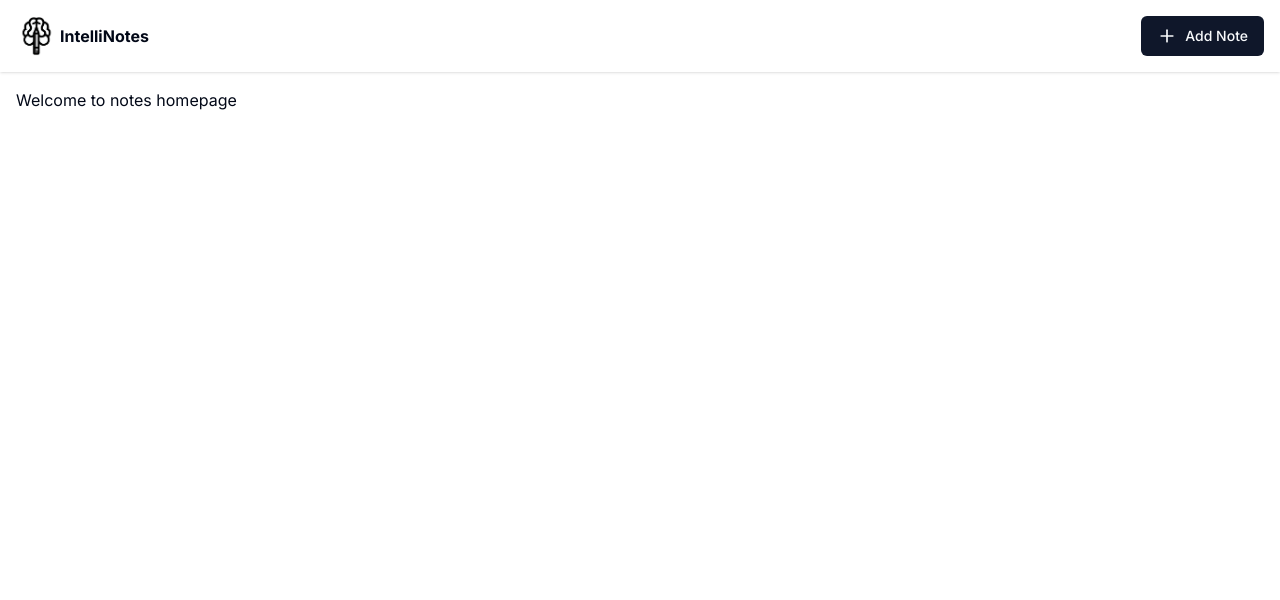
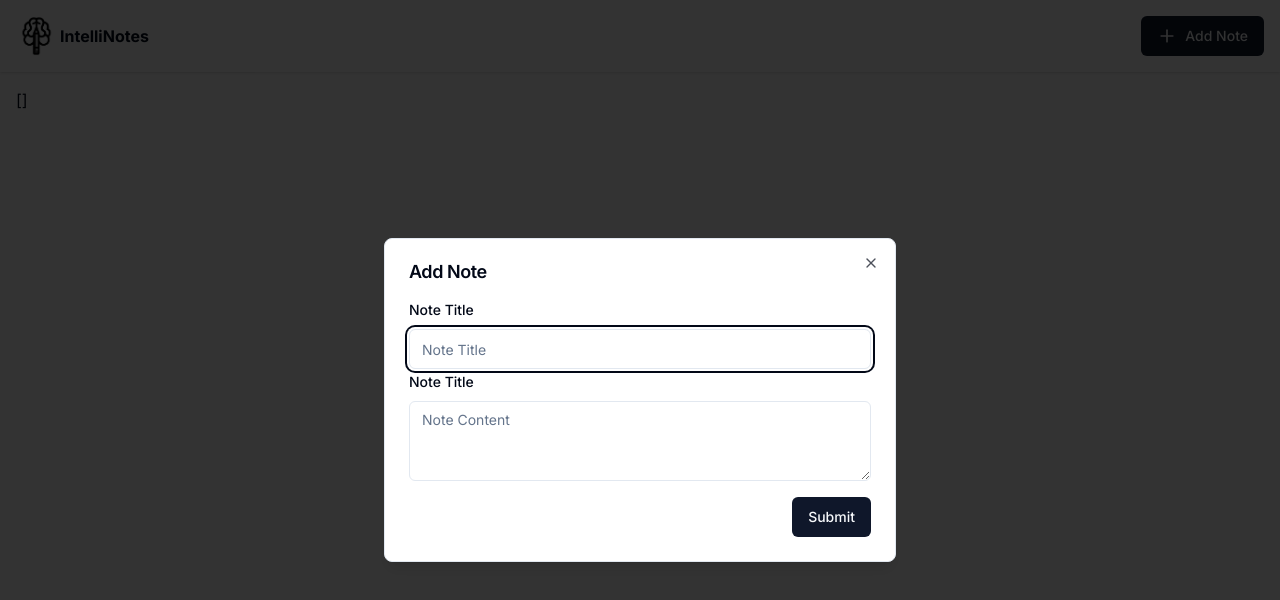
Before and after one commit to akashchandrakar007/ai-note-app, a Next.js app: page /notes in a window 1280 px wide. Both pictures are taken after a click on the button "Add Note". Shown: the top 600 px of the page. Built offline with nearby package versions, Linux system fonts and the light colour scheme; no server answers; the database is empty.

Commit message:
Added prisma schema, add note dialog, BE for add note dialog

```diff
--- /dev/null
+++ b/src/app/api/notes/route.js
@@ -0,0 +1,31 @@
+import { createNoteSchema } from "@/lib/validation/note";
+import { auth } from "@clerk/nextjs";
+import prisma from "@/lib/db/prisma.js";
+
+export const POST = async (req) => {
+  try {
+    const body = await req.json();
+    const parseResult = createNoteSchema.safeParse(body);
+    if (!parseResult.success) {
+      console.error(parseResult.error);
+      return Response.json({ error: "Invalid Input" }, { status: 400 });
+    }
+
+    const { userId } = auth();
+
+    if (!userId) {
+      return Response.json({ error: "Unauthorized " }, { status: 401 });
+    }
+
+    const { title, content } = parseResult.data;
+
+    const note = await prisma.note.create({
+      data: { title, content, userId },
+    });
+
+    return Response.json({ note: note }, { status: 201 });
+  } catch (error) {
+    console.error({ error });
+    return Response.json({ error: "Internal Server Error" }, { status: 500 });
+  }
+};
--- a/src/app/notes/Navbar.js
+++ b/src/app/notes/Navbar.js
@@ -1,12 +1,23 @@
+"use client";
+
+import { useState } from "react";
 import Image from "next/image";
 import Link from "next/link";
 import logo from "@/assets/logo.png";
 import { UserButton } from "@clerk/nextjs";
 import { Button } from "@/components/ui/button";
 import { Plus } from "lucide-react";
+import AddNoteDialog from "@/components/AddNoteDialog";
 
 const Navbar = () => {
+  const [showAddNoteDialog, setShowAddNoteDialog] = useState(false);
+
+  const handleShowAddNoteDialog = () => {
+    setShowAddNoteDialog((prev) => !prev);
+  };
+
   return (
+    <>
       <div className="p-4 shadow">
         <div className="m-auto flex max-w-7xl flex-wrap items-center justify-between gap-3">
           <Link href="/notes" className="flex items-center gap-1">
@@ -25,13 +36,18 @@ const Navbar = () => {
                 },
               }}
             />
-          <Button>
+            <Button onClick={handleShowAddNoteDialog}>
               <Plus size={20} className="mr-2" />
               Add Note
             </Button>
           </div>
         </div>
       </div>
+      <AddNoteDialog
+        open={showAddNoteDialog}
+        setOpen={handleShowAddNoteDialog}
+      />
+    </>
   );
 };
 
--- a/src/app/notes/page.js
+++ b/src/app/notes/page.js
@@ -1,5 +1,10 @@
-const NotesPage = () => {
-  return <div>Welcome to notes homepage</div>;
+import { auth } from "@clerk/nextjs";
+import prisma from "@/lib/db/prisma.js";
+
+const NotesPage = async () => {
+  const { userId } = auth();
+  const allNotes = await prisma.note.findMany({ where: { userId } });
+  return <div>{JSON.stringify(allNotes)}</div>;
 };
 
 export default NotesPage;
--- /dev/null
+++ b/src/components/AddNoteDialog.js
@@ -0,0 +1,106 @@
+import { useForm } from "react-hook-form";
+import { zodResolver } from "@hookform/resolvers/zod";
+import { createNoteSchema } from "@/lib/validation/note";
+import {
+  Dialog,
+  DialogContent,
+  DialogFooter,
+  DialogHeader,
+  DialogTitle,
+} from "./ui/dialog";
+import {
+  Form,
+  FormControl,
+  FormField,
+  FormItem,
+  FormLabel,
+  FormMessage,
+} from "./ui/form";
+import { Input } from "./ui/input";
+import { Textarea } from "./ui/textarea";
+import LoadingButton from "./LoadingButton";
+import { useRouter } from "next/navigation";
+
+const AddNoteDialog = ({ open, setOpen }) => {
+  const router = useRouter();
+  const form = useForm({
+    resolver: zodResolver(createNoteSchema),
+    defaultValues: {
+      title: "",
+      content: "",
+    },
+  });
+
+  const onSubmit = async (input) => {
+    try {
+      const response = await fetch("api/notes", {
+        method: "POST",
+        headers: {
+          "Content-Type": "application/json",
+        },
+        body: JSON.stringify(input),
+      });
+
+      if (!response.ok) {
+        throw Error("Status code: " + response.status);
+      }
+
+      form.reset();
+      router.refresh();
+    } catch (error) {
+      console.error(error);
+      alert("Something went wrong, Please try again");
+    }
+  };
+
+  return (
+    <Dialog open={open} onOpenChange={setOpen}>
+      <DialogContent>
+        <DialogHeader>
+          <DialogTitle>Add Note</DialogTitle>
+        </DialogHeader>
+        <Form {...form}>
+          <form onSubmit={form.handleSubmit(onSubmit)}>
+            <FormField
+              control={form.control}
+              name="title"
+              render={({ field }) => (
+                <FormItem>
+                  <FormLabel>Note Title</FormLabel>
+                  <FormControl>
+                    <Input placeholder="Note Title" {...field} />
+                  </FormControl>
+                  <FormMessage />
+                </FormItem>
+              )}
+            />
+            <FormField
+              control={form.control}
+              name="content"
+              render={({ field }) => (
+                <FormItem>
+                  <FormLabel>Note Title</FormLabel>
+                  <FormControl>
+                    <Textarea placeholder="Note Content" {...field} />
+                  </FormControl>
+                  <FormMessage />
+                </FormItem>
+              )}
+            />
+            <DialogFooter>
+              <LoadingButton
+                type="submit"
+                loading={form.formState.isSubmitting}
+                className="mt-4"
+              >
+                Submit
+              </LoadingButton>
+            </DialogFooter>
+          </form>
+        </Form>
+      </DialogContent>
+    </Dialog>
+  );
+};
+
+export default AddNoteDialog;
--- /dev/null
+++ b/src/components/LoadingButton.js
@@ -0,0 +1,13 @@
+import { Loader2 } from "lucide-react";
+import { Button } from "./ui/button";
+
+const LoadingButton = ({ loading, children, ...props }) => {
+  return (
+    <Button disabled={props.disabled || loading} {...props}>
+      {loading && <Loader2 className="mr-2 h-4 animate-spin" />}
+      {children}
+    </Button>
+  );
+};
+
+export default LoadingButton;
--- /dev/null
+++ b/src/lib/validation/note.js
@@ -0,0 +1,6 @@
+import { z } from "zod";
+
+export const createNoteSchema = z.object({
+  title: z.string().min(1, { message: "Title is required" }),
+  content: z.string().optional(),
+});
```
Also changed, not shown: src/lib/db/prisma.js (renamed from src/lib/db/prims.js). Lines whose indentation alone changed are shown as unchanged.
